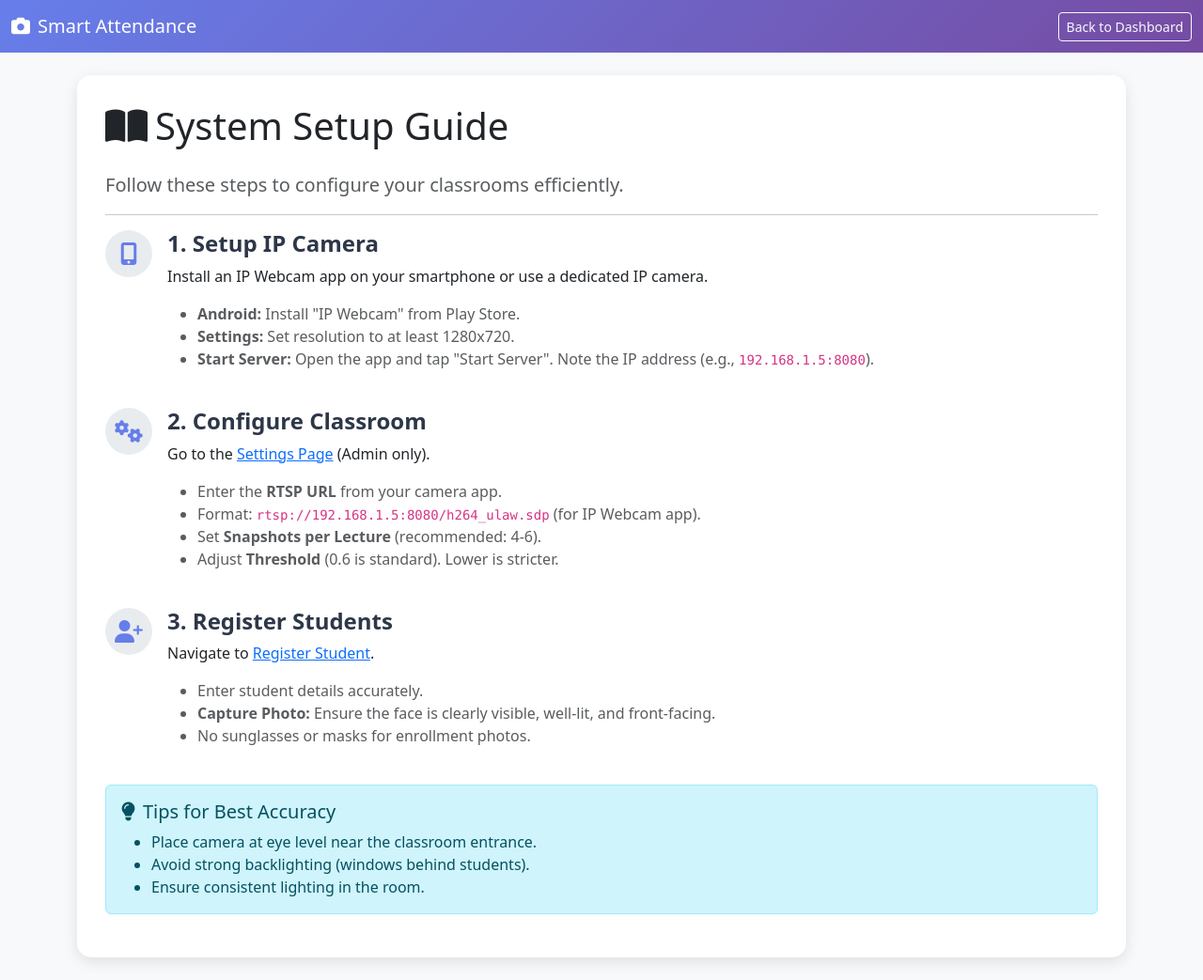
After one commit to space0032/smart_attandance_system, a Python web app: template src/main/resources/templates/setup-guide.html in a window 1280 px wide. The commit adds this page. Shown: the whole page at 94% size. Run offline with Jinja, Linux system fonts and the light colour scheme; the template is opened without the code that fills it, so the values that code supplies are empty.

Commit message:
feat: Implement initial smart attendance system with core application structure, attendance management, and user interface.

```diff
--- a/src/main/resources/templates/dashboard.html
+++ b/src/main/resources/templates/dashboard.html
@@ -159,6 +159,9 @@
                         <a href="/register" class="btn btn-success">
                             <i class="fas fa-user-plus me-2"></i>Register New Student
                         </a>
+                        <a href="/setup-guide" class="btn btn-info text-white">
+                            <i class="fas fa-book me-2"></i>Setup Guide
+                        </a>
                     </div>
                 </div>
             </div>
--- a/src/main/resources/templates/settings.html
+++ b/src/main/resources/templates/settings.html
@@ -132,6 +132,12 @@
                                     <input type="number" class="form-control" name="snapshotsPerLecture"
                                         th:value="${config != null ? config.snapshotsPerLecture : 4}" min="1">
                                 </div>
+                                <div class="col-md-2">
+                                    <label class="form-label">Threshold (0-1)</label>
+                                    <input type="number" class="form-control" name="recognitionThreshold"
+                                        th:value="${config != null && config.recognitionThreshold != null ? config.recognitionThreshold : 0.6}"
+                                        min="0.1" max="1.0" step="0.05">
+                                </div>
                             </div>
                             <div class="row mt-3 align-items-center">
                                 <div class="col-md-6">
--- /dev/null
+++ b/src/main/resources/templates/setup-guide.html
@@ -0,0 +1,128 @@
+<!DOCTYPE html>
+<html lang="en" xmlns:th="http://www.thymeleaf.org" xmlns:sec="http://www.thymeleaf.org/extras/spring-security">
+
+<head>
+    <meta charset="UTF-8">
+    <meta name="viewport" content="width=device-width, initial-scale=1.0">
+    <title>Setup Guide - Smart Attendance System</title>
+    <link href="https://cdn.jsdelivr.net/npm/bootstrap@5.3.0/dist/css/bootstrap.min.css" rel="stylesheet">
+    <link href="https://cdnjs.cloudflare.com/ajax/libs/font-awesome/6.4.0/css/all.min.css" rel="stylesheet">
+    <style>
+        body {
+            background: #f8f9fa;
+        }
+
+        .navbar {
+            background: linear-gradient(135deg, #667eea 0%, #764ba2 100%);
+        }
+
+        .content-card {
+            background: white;
+            border-radius: 15px;
+            padding: 30px;
+            box-shadow: 0 5px 15px rgba(0, 0, 0, 0.1);
+        }
+
+        .step-icon {
+            width: 50px;
+            height: 50px;
+            background: #e9ecef;
+            border-radius: 50%;
+            display: flex;
+            align-items: center;
+            justify-content: center;
+            color: #667eea;
+            font-size: 1.5rem;
+            margin-right: 1rem;
+        }
+
+        .step-title {
+            font-weight: 600;
+            color: #2d3748;
+        }
+    </style>
+</head>
+
+<body>
+    <!-- Navigation -->
+    <nav class="navbar navbar-expand-lg navbar-dark mb-4">
+        <div class="container-fluid">
+            <a class="navbar-brand" href="/">
+                <i class="fas fa-camera me-2"></i>Smart Attendance
+            </a>
+            <div class="ms-auto text-white">
+                <a href="/dashboard" class="btn btn-outline-light btn-sm">Back to Dashboard</a>
+            </div>
+        </div>
+    </nav>
+
+    <!-- Main Content -->
+    <div class="container">
+        <div class="content-card mb-4">
+            <h1 class="mb-4"><i class="fas fa-book-open me-2"></i>System Setup Guide</h1>
+            <p class="lead text-muted">Follow these steps to configure your classrooms efficiently.</p>
+
+            <hr>
+
+            <!-- Step 1 -->
+            <div class="d-flex mb-4">
+                <div class="step-icon"><i class="fas fa-mobile-alt"></i></div>
+                <div>
+                    <h4 class="step-title">1. Setup IP Camera</h4>
+                    <p>Install an IP Webcam app on your smartphone or use a dedicated IP camera.</p>
+                    <ul class="text-muted">
+                        <li><strong>Android:</strong> Install "IP Webcam" from Play Store.</li>
+                        <li><strong>Settings:</strong> Set resolution to at least 1280x720.</li>
+                        <li><strong>Start Server:</strong> Open the app and tap "Start Server". Note the IP address
+                            (e.g., <code>192.168.1.5:8080</code>).</li>
+                    </ul>
+                </div>
+            </div>
+
+            <!-- Step 2 -->
+            <div class="d-flex mb-4">
+                <div class="step-icon"><i class="fas fa-cogs"></i></div>
+                <div>
+                    <h4 class="step-title">2. Configure Classroom</h4>
+                    <p>Go to the <a href="/settings">Settings Page</a> (Admin only).</p>
+                    <ul class="text-muted">
+                        <li>Enter the <strong>RTSP URL</strong> from your camera app.</li>
+                        <li>Format: <code>rtsp://192.168.1.5:8080/h264_ulaw.sdp</code> (for IP Webcam app).</li>
+                        <li>Set <strong>Snapshots per Lecture</strong> (recommended: 4-6).</li>
+                        <li>Adjust <strong>Threshold</strong> (0.6 is standard). Lower is stricter.</li>
+                    </ul>
+                </div>
+            </div>
+
+            <!-- Step 3 -->
+            <div class="d-flex mb-4">
+                <div class="step-icon"><i class="fas fa-user-plus"></i></div>
+                <div>
+                    <h4 class="step-title">3. Register Students</h4>
+                    <p>Navigate to <a href="/register">Register Student</a>.</p>
+                    <ul class="text-muted">
+                        <li>Enter student details accurately.</li>
+                        <li><strong>Capture Photo:</strong> Ensure the face is clearly visible, well-lit, and
+                            front-facing.</li>
+                        <li>No sunglasses or masks for enrollment photos.</li>
+                    </ul>
+                </div>
+            </div>
+
+            <!-- Best Practices -->
+            <div class="alert alert-info mt-4">
+                <h5><i class="fas fa-lightbulb me-2"></i>Tips for Best Accuracy</h5>
+                <ul class="mb-0">
+                    <li>Place camera at eye level near the classroom entrance.</li>
+                    <li>Avoid strong backlighting (windows behind students).</li>
+                    <li>Ensure consistent lighting in the room.</li>
+                </ul>
+            </div>
+
+        </div>
+    </div>
+
+    <script src="https://cdn.jsdelivr.net/npm/bootstrap@5.3.0/dist/js/bootstrap.bundle.min.js"></script>
+</body>
+
+</html>
```
Also changed, not shown: src/main/resources/templates/attendance.html (+8 -1 lines), src/main/resources/templates/login.html (+14 -5 lines), src/main/resources/templates/register.html (+35 -2 lines), src/main/resources/templates/student-details.html (+18 -2 lines), 9 other files.
